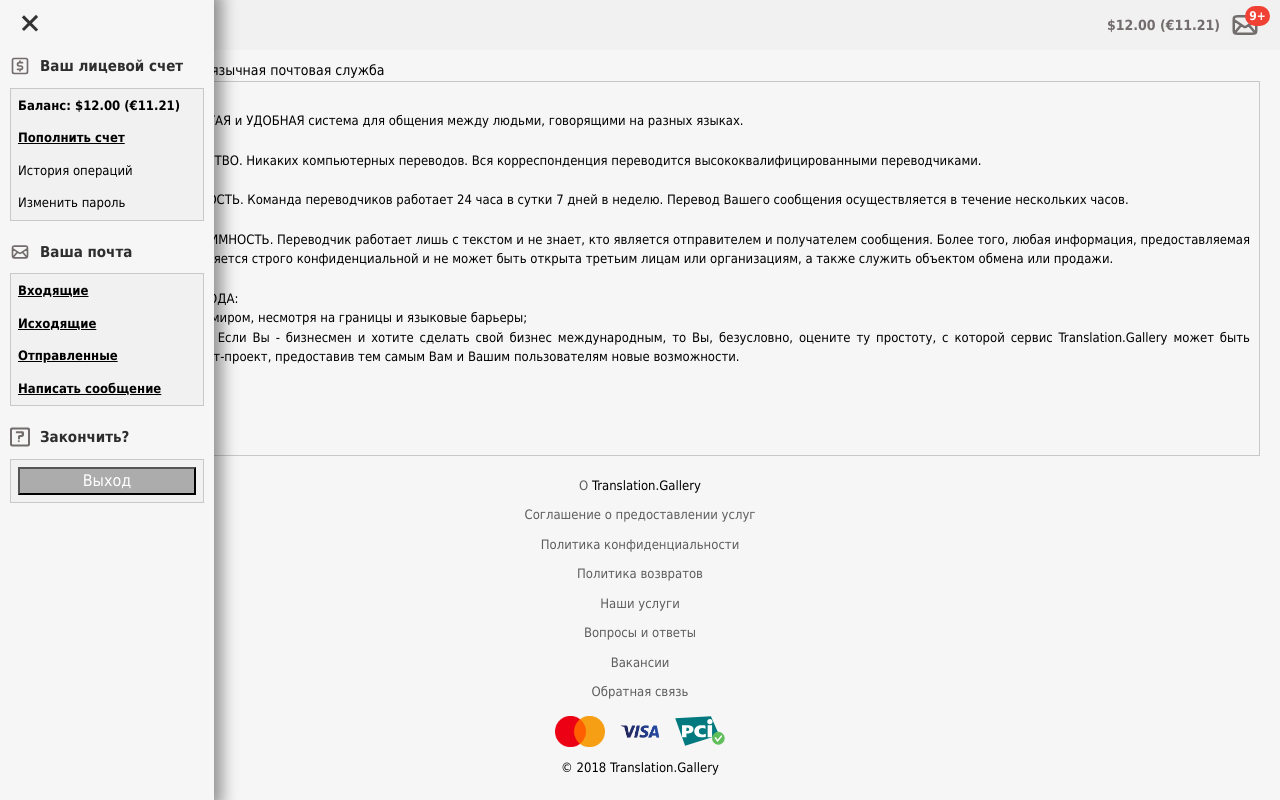
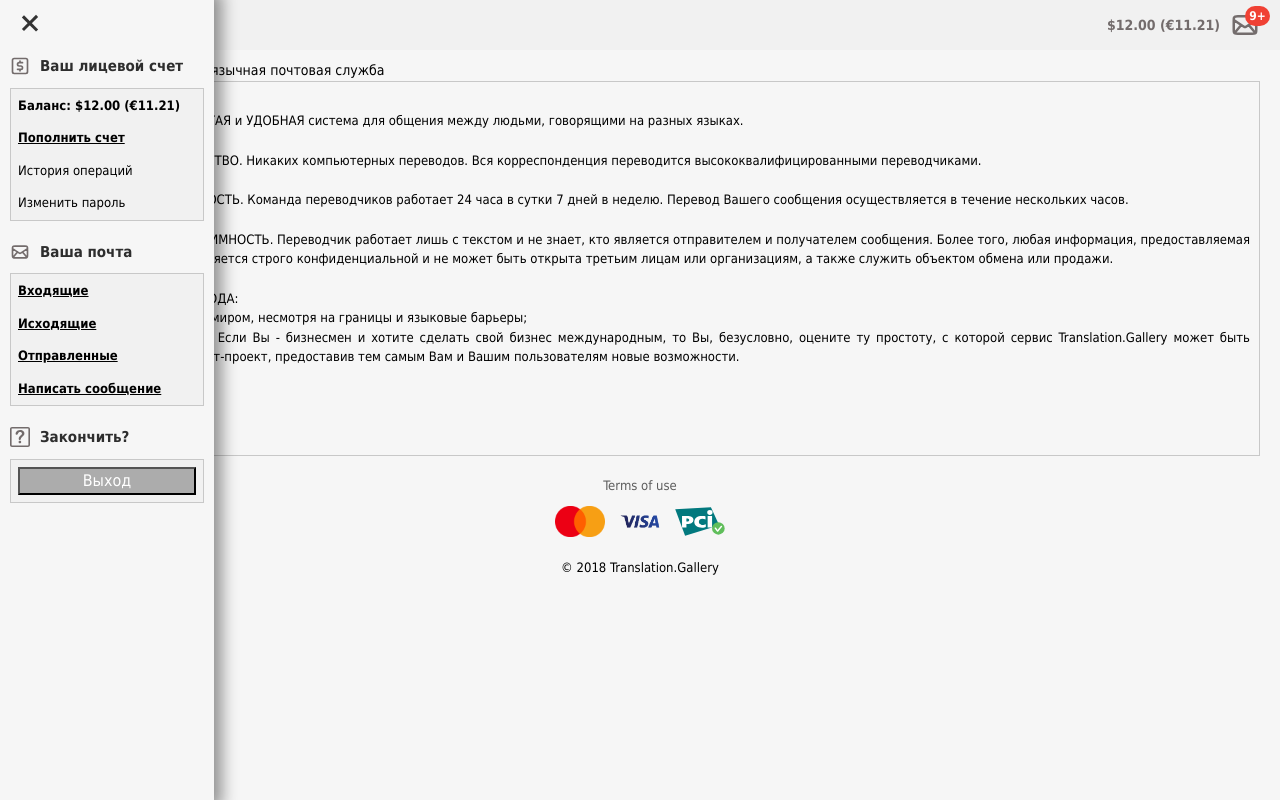
Before and after one commit to slavalobikov/translate-app, a Vue app: page / in a window 1280 px wide. Both pictures are taken after a click on the button 30 px from the left and 22 px from the top of the page. Built offline with nearby package versions, Linux system fonts and the light colour scheme.

Commit message:
add toggle when click on wrapper

```diff
--- a/src/App.vue
+++ b/src/App.vue
@@ -9,9 +9,9 @@
 
 <template>
   <Header />
-  <div class='wrapper-head'>
+<!--  <div class='wrapper-head'>
     <img class='head-img' src='./assets/head_ru.gif' alt='head'>
-  </div>
+  </div>-->
   <router-view></router-view>
   <Footer />
 </template>
--- a/src/components/BurgerMenu.vue
+++ b/src/components/BurgerMenu.vue
@@ -10,12 +10,19 @@
       </transition>
     </teleport>
   </div>
+  <div @click='handleAllPageClick' v-if='isOpen' class='all-page-wrapper'>
+
+  </div>
 </template>
 
 <script setup>
 import NavRoutes from './NavRoutes.vue'
+const { toggleMenu, isOpen, isEvenOpen } = defineProps(['toggleMenu', 'isOpen', 'isEvenOpen'])
 
-const { toggleMenu, isOpen, isEvenOpen } = defineProps(['toggleMenu', 'isOpen', 'isEvenOpen'])
+const handleAllPageClick = () => {
+  toggleMenu()
+}
+
 
 
 </script>
@@ -61,6 +68,12 @@
   opacity: 0;
 }
 
+.all-page-wrapper {
+  position: fixed;
+  inset: 0;
+  z-index: 5;
+}
+
 
 @keyframes slide-in-left {
   0% {
--- a/src/components/Footer.vue
+++ b/src/components/Footer.vue
@@ -3,7 +3,8 @@
 </script>
 <template>
   <footer>
-    <ul>
+    <router-link class='link-to-terms' :to='PATHS.TERMS_OF_USE'>Terms of use</router-link>
+<!--    <ul>
       <li>
         <router-link class='link' :to='PATHS.ABOUT'>О <span class='text-logo'>Translation.Gallery</span></router-link>
       </li>
@@ -28,7 +29,7 @@
       <li>
         <router-link class='link' :to='PATHS.CONTACT'>Обратная связь</router-link>
       </li>
-    </ul>
+    </ul>-->
     <div class='images'>
       <img class='mastercard' src='./../assets/mastercard.png' alt='mastercard'>
       <img class='visa' src='./../assets/visa.png' alt='visa'>
@@ -42,6 +43,11 @@
 footer {
   margin: var(--common-gorizontal-margin);
   font-size: 13px;
+
+  display: flex;
+  flex-direction: column;
+  gap:10px;
+  align-items: center;
 }
 
 .link {
@@ -93,4 +99,10 @@
 .pcicompliant {
   width: 50px;
 }
+
+.link-to-terms {
+  margin: 0 auto;
+  color: var(--gray);
+  text-decoration: none;
+}
 </style>
--- a/src/components/icons/IconQuestion.vue
+++ b/src/components/icons/IconQuestion.vue
@@ -1,5 +1,5 @@
 <template>
-  <svg
+<!--  <svg
     width="20px"
     height="20px"
     viewBox="0 -0.5 21 21"
@@ -15,5 +15,58 @@
         </g>
       </g>
     </g>
-  </svg>
+  </svg>-->
+
+  <svg fill="#736c6c" version="1.1" id="Capa_1" xmlns="http://www.w3.org/2000/svg" xmlns:xlink="http://www.w3.org/1999/xlink" x="0px" y="0px"
+       width="20px" height="20px" viewBox="0 0 50 50" style="enable-background:new 0 0 50 50;" xml:space="preserve">
+<g>
+	<g>
+		<path d="M45,0H5C2.25,0,0,2.25,0,5v40c0,2.75,2.25,5,5,5h40c2.75,0,5-2.25,5-5V5C50,2.25,47.75,0,45,0z M46,45
+			c0,0.542-0.458,1-1,1H5c-0.542,0-1-0.458-1-1V5c0-0.542,0.458-1,1-1h40c0.542,0,1,0.458,1,1V45z"/>
+    <path d="M24.733,34.318c-0.936,0-1.73,0.322-2.375,0.947c-0.645,0.627-0.968,1.414-0.968,2.338c0,1.035,0.334,1.85,1,2.429
+			c0.667,0.581,1.449,0.862,2.342,0.862c0.868,0,1.631-0.297,2.295-0.881c0.656-0.582,0.988-1.395,0.988-2.41
+			c0-0.924-0.32-1.711-0.953-2.338C26.439,34.641,25.657,34.318,24.733,34.318z"/>
+    <path d="M30.896,8.772c-1.631-0.791-3.51-1.18-5.629-1.18c-2.295,0-4.294,0.473-6.005,1.401c-1.718,0.943-3.026,2.126-3.919,3.562
+			C14.45,13.978,14,15.394,14,16.787c0,0.67,0.281,1.295,0.848,1.889c0.561,0.565,1.258,0.861,2.076,0.861
+			c1.395,0,2.342-0.832,2.844-2.488c0.527-1.574,1.172-2.777,1.935-3.59c0.762-0.817,1.946-1.225,3.564-1.225
+			c1.377,0,2.502,0.406,3.375,1.205c0.871,0.813,1.31,1.802,1.31,2.98c0,0.602-0.147,1.16-0.429,1.66
+			c-0.289,0.515-0.643,0.984-1.055,1.397c-0.419,0.425-1.103,1.047-2.039,1.866c-1.072,0.941-1.922,1.743-2.548,2.428
+			c-0.632,0.686-1.138,1.464-1.522,2.382c-0.378,0.9-0.57,1.959-0.57,3.199c0,0.975,0.259,1.721,0.783,2.217
+			c0.519,0.496,1.162,0.75,1.923,0.75c1.464,0,2.334-0.768,2.62-2.293c0.161-0.713,0.28-1.211,0.358-1.506
+			c0.084-0.281,0.192-0.562,0.342-0.857c0.149-0.281,0.375-0.602,0.675-0.945c0.294-0.345,0.698-0.736,1.194-1.203
+			c1.805-1.61,3.051-2.753,3.75-3.438c0.697-0.672,1.299-1.486,1.803-2.43C35.744,18.705,36,17.609,36,16.362
+			c0-1.574-0.441-3.05-1.333-4.388C33.777,10.621,32.521,9.55,30.896,8.772z"/>
+	</g>
+</g>
+    <g>
+</g>
+    <g>
+</g>
+    <g>
+</g>
+    <g>
+</g>
+    <g>
+</g>
+    <g>
+</g>
+    <g>
+</g>
+    <g>
+</g>
+    <g>
+</g>
+    <g>
+</g>
+    <g>
+</g>
+    <g>
+</g>
+    <g>
+</g>
+    <g>
+</g>
+    <g>
+</g>
+</svg>
 </template>
--- a/src/constants/PATHS.js
+++ b/src/constants/PATHS.js
@@ -15,4 +15,5 @@
   FAQ: '/questions',
   JOB: '/job',
   CONTACT: '/contact',
+  TERMS_OF_USE: '/terms-of-use'
 }
--- a/src/pages/Home.vue
+++ b/src/pages/Home.vue
@@ -1,6 +1,9 @@
 <script setup>
 </script>
 <template>
+  <div class='wrapper-head'>
+    <img class='head-img' src='./../assets/head_ru.gif' alt='head'>
+  </div>
   <h3 class='title'>Translation.Gallery - Многоязычная почтовая служба</h3>
   <div class='wrapper-content'>
     <p>
@@ -91,4 +94,22 @@
   font-family: Verdana, Arial, Helvetica, sans-serif;
   font-size: var(--wrapper-content-fz);
 }
+
+.wrapper-head {
+  margin: 20px var(--common-gorizontal-margin) 0 var(--common-gorizontal-margin);
+  display: none;
+  padding: var(--wrapper-content-padding);
+  border: var(--wrapper-content-border);
+  background-color: var(--wrapper-content-background);
+}
+
+.head-img {
+  width: 100%;
+}
+
+@media screen and (max-width: 480px) {
+  .wrapper-head {
+    display: block;
+  }
+}
 </style>
--- a/src/routes/router.jsx
+++ b/src/routes/router.jsx
@@ -21,7 +21,8 @@
   { path: PATHS.OUR_SERVICE, component: <div>out service</div> },
   { path: PATHS.FAQ, component: <div>faq</div> },
   { path: PATHS.JOB, component: <div>job</div> },
-  { path: PATHS.CONTACT, component: <div>contact</div> }
+  { path: PATHS.CONTACT, component: <div>contact</div> },
+  { path: PATHS.TERMS_OF_USE, component: <div>term of use</div>}
 ]
 
 const router = createRouter({
```
